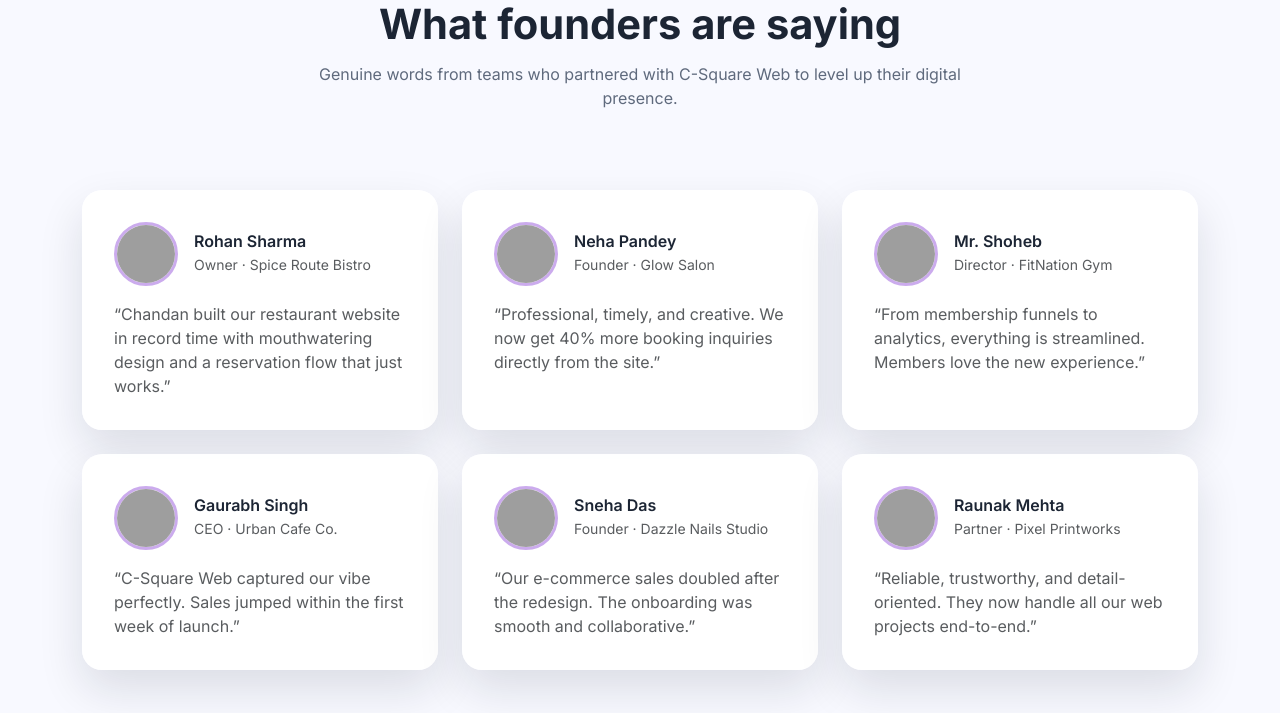
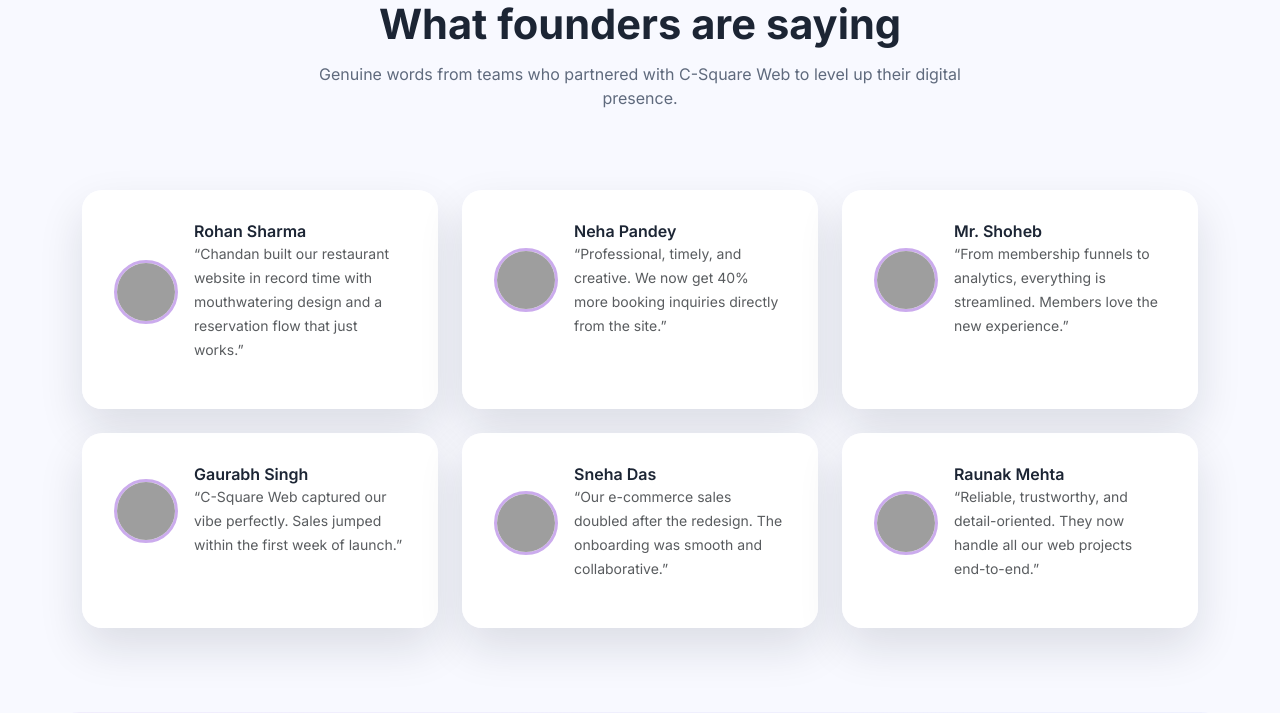
Before and after one commit to shahram8708/C-Square-Web, a Flask app: page /testimonials in a window 1280 px wide. Shown: the part 829-1542 px from the top of the page. Run offline with Flask 3, Linux system fonts and the light colour scheme; some libraries are stand-ins or nearby versions; grey boxes are pictures that could not be loaded.

Commit message:
Update testimonials.html

```diff
--- a/templates/testimonials.html
+++ b/templates/testimonials.html
@@ -36,12 +36,12 @@
     </div>
     <div class="row g-4">
       {% set testimonials = [
-        ('https://randomuser.me/api/portraits/men/1.jpg', 'Rohan Sharma', 'Owner · Spice Route Bistro', '“Chandan built our restaurant website in record time with mouthwatering design and a reservation flow that just works.”'),
-        ('https://randomuser.me/api/portraits/women/2.jpg', 'Neha Pandey', 'Founder · Glow Salon', '“Professional, timely, and creative. We now get 40% more booking inquiries directly from the site.”'),
-        ('https://randomuser.me/api/portraits/men/5.jpg', 'Mr. Shoheb', 'Director · FitNation Gym', '“From membership funnels to analytics, everything is streamlined. Members love the new experience.”'),
-        ('https://randomuser.me/api/portraits/men/7.jpg', 'Gaurabh Singh', 'CEO · Urban Cafe Co.', '“C-Square Web captured our vibe perfectly. Sales jumped within the first week of launch.”'),
-        ('https://randomuser.me/api/portraits/women/8.jpg', 'Sneha Das', 'Founder · Dazzle Nails Studio', '“Our e-commerce sales doubled after the redesign. The onboarding was smooth and collaborative.”'),
-        ('https://randomuser.me/api/portraits/men/9.jpg', 'Raunak Mehta', 'Partner · Pixel Printworks', '“Reliable, trustworthy, and detail-oriented. They now handle all our web projects end-to-end.”')
+        ('https://randomuser.me/api/portraits/men/1.jpg', 'Rohan Sharma',  '“Chandan built our restaurant website in record time with mouthwatering design and a reservation flow that just works.”'),
+        ('https://randomuser.me/api/portraits/women/2.jpg', 'Neha Pandey', '“Professional, timely, and creative. We now get 40% more booking inquiries directly from the site.”'),
+        ('https://randomuser.me/api/portraits/men/5.jpg', 'Mr. Shoheb',    '“From membership funnels to analytics, everything is streamlined. Members love the new experience.”'),
+        ('https://randomuser.me/api/portraits/men/7.jpg', 'Gaurabh Singh', '“C-Square Web captured our vibe perfectly. Sales jumped within the first week of launch.”'),
+        ('https://randomuser.me/api/portraits/women/8.jpg', 'Sneha Das',   '“Our e-commerce sales doubled after the redesign. The onboarding was smooth and collaborative.”'),
+        ('https://randomuser.me/api/portraits/men/9.jpg', 'Raunak Mehta',  '“Reliable, trustworthy, and detail-oriented. They now handle all our web projects end-to-end.”')
       ] %}
 
       {% for item in testimonials %}
```
